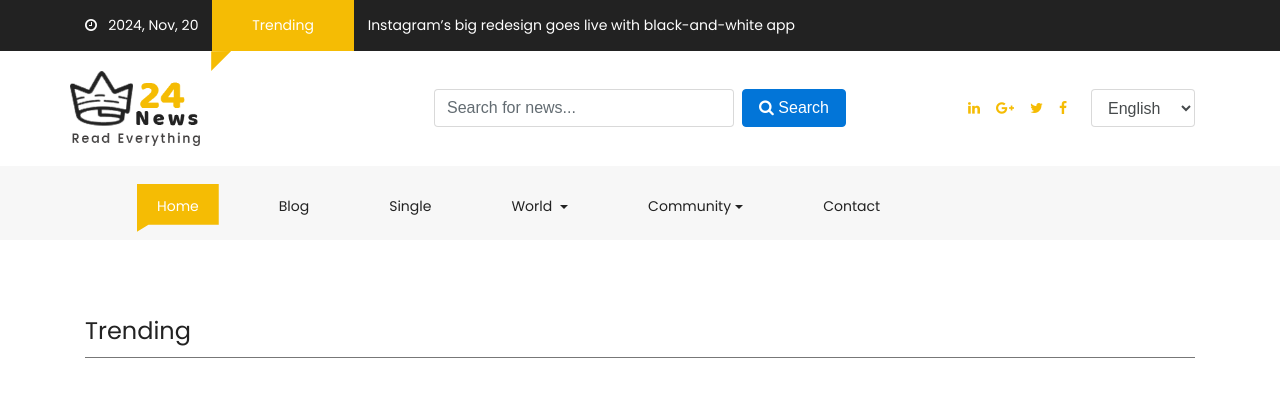
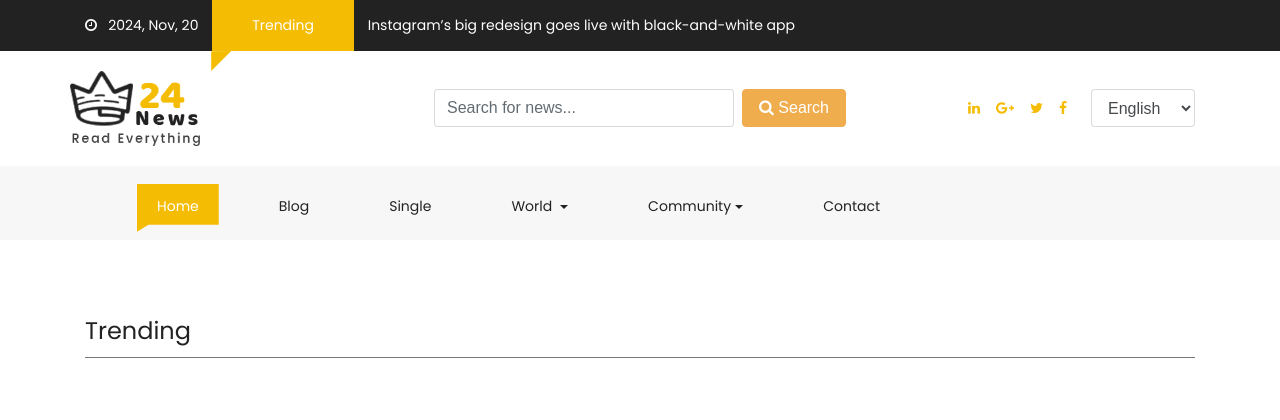
Before and after one commit to ThanhTuan208/Project_24-news, a PHP site: page /index.php in a window 1280 px wide. Shown: the top 420 px of the page. Run offline with PHP 8.4, Linux system fonts and the light colour scheme; data comes from the database, SQL or seed files in the repository; data that the repository does not hold is empty; some libraries are stand-ins or nearby versions.

Commit message:
second commit

```diff
--- a/header.php
+++ b/header.php
@@ -26,7 +26,7 @@
                 <form action="result.php" method="GET" class="d-flex justify-content-center">
                     <input type="text" class="form-control" name="keyword" placeholder="Search for news..."
                         style="max-width: 300px;">
-                    <button type="submit" class="btn btn-primary ml-2">
+                    <button type="submit" class="btn btn-warning ml-2">
                         <i class="fa fa-search"></i> Search
                     </button>
                 </form>
```
